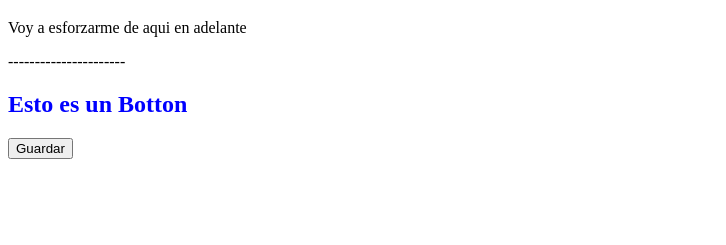
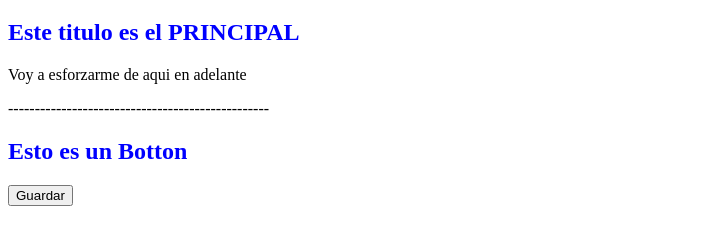
Before and after one commit to Jota-07/RepositorioA, a plain HTML site: page Index.html in a window 1280 px wide. Shown: the part 61-306 px from the top of the page, without its empty margins (0-726 px from the left). Drawn offline with Linux system fonts and the light colour scheme.

Commit message:
Se agrego el titulo Principal

```diff
--- a/Index.html
+++ b/Index.html
@@ -10,8 +10,9 @@
 
 <body>
     <h1> Hola, este es mi Primer codigo de Programación.</h1>
+    <h2>Este titulo es el PRINCIPAL</h2>
     <p>Voy a esforzarme de aqui en adelante</p>
-    <p>----------------------</p>
+    <p>-------------------------------------------------</p>
     <h2>Esto es un Botton</h2>
     <button>Guardar</button>
 </body>
```
